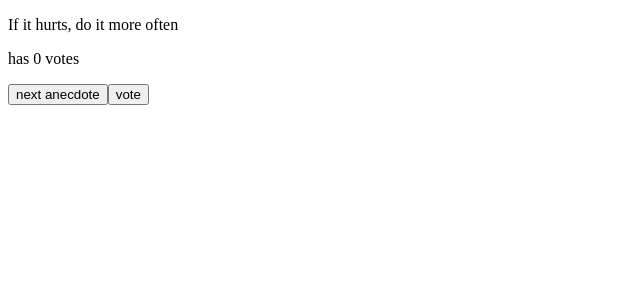
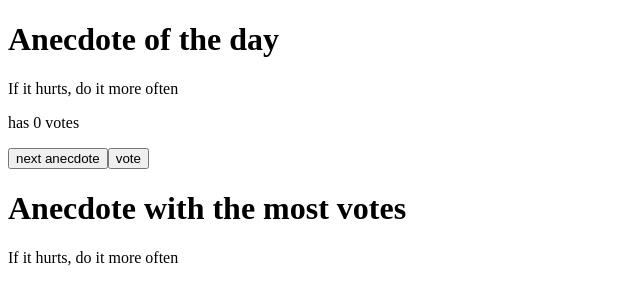
Before and after one commit to AngryBeanTrevota/app1, a React (Create React App) app: page / in a window 1280 px wide. Shown: the top 304 px of the page, without its empty margins (0-640 px from the left). Built offline with nearby package versions, Linux system fonts and the light colour scheme.

Commit message:
Apresenta a frase com maior número de votos

```diff
--- a/src/App.js
+++ b/src/App.js
@@ -35,13 +35,15 @@
     return newArray;
   }
 
-
   return (
     <div>
+      <h1>Anecdote of the day</h1>
       <p>{anecdotes[selected]}</p>
       <p>has {votes[selected]} votes</p>
       <button onClick={() => setSelected(getRandomArbitrary(0, 6))}>next anecdote</button>
       <button onClick={() => setVotes(handleVote(selected))}>vote</button>
+      <h1>Anecdote with the most votes</h1>
+      <p>{anecdotes[votes.indexOf(Math.max.apply(null, votes))]}</p>
     </div>
   )
 }
```
